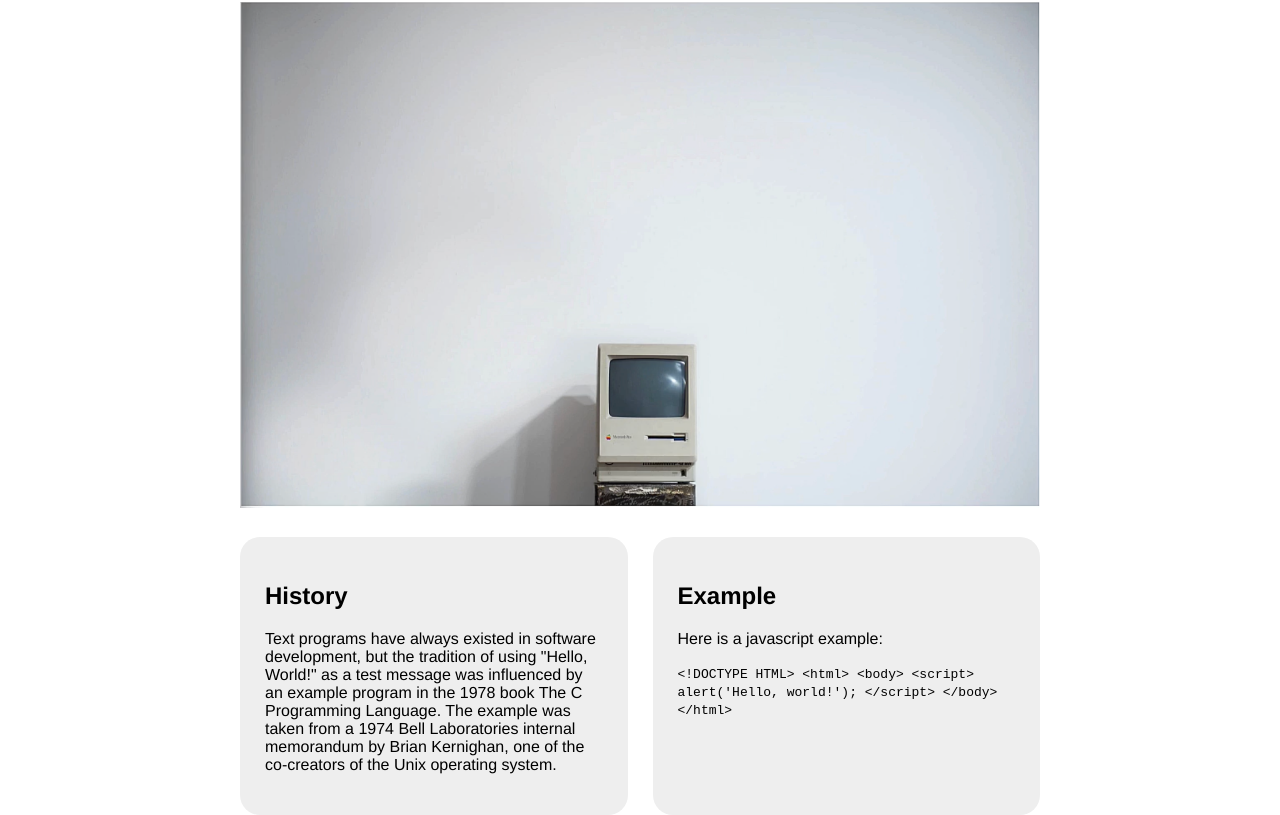
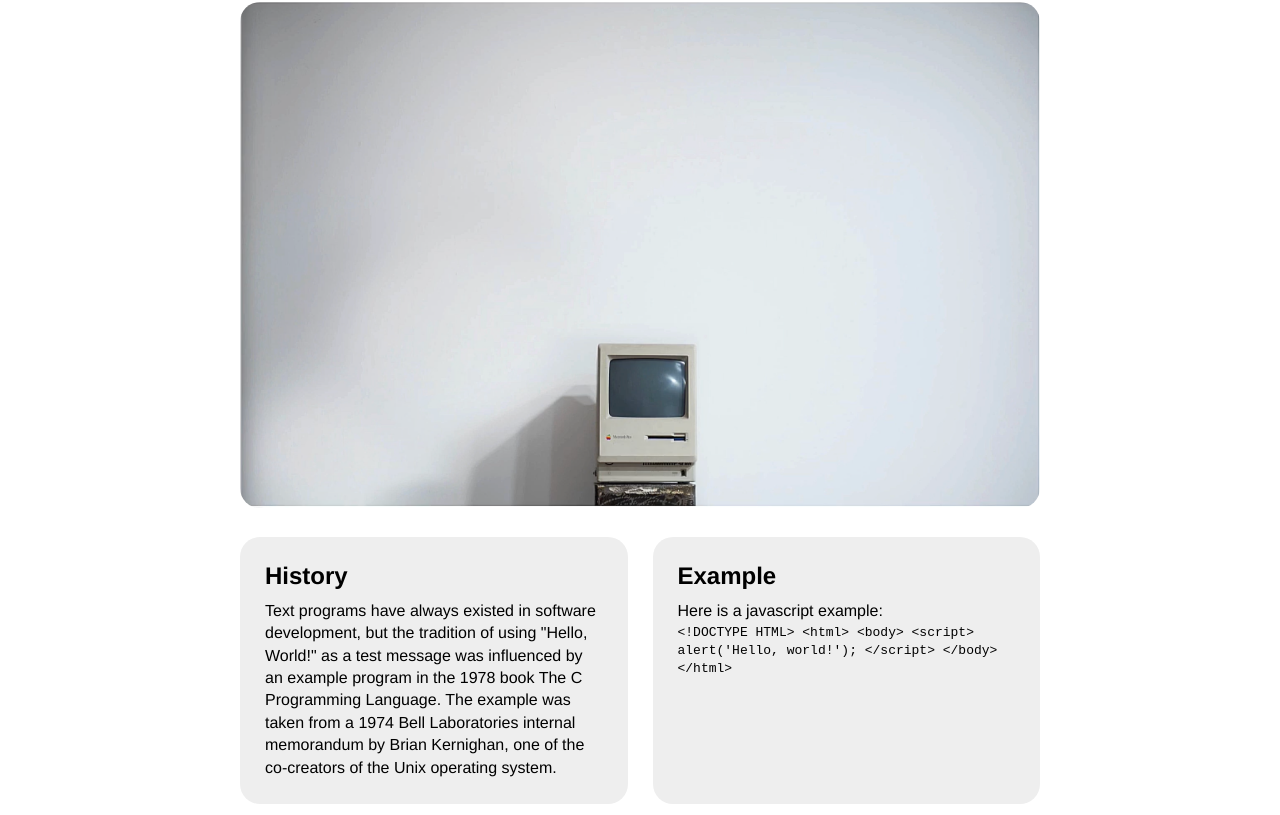
Before and after one commit to Marianav330/Hello-World-Lab, a plain HTML site: page index.html in a window 1280 px wide. Shown: the part 93-908 px from the top of the page. Drawn offline with Linux system fonts and the light colour scheme; files whose address does not match are found by name.

Commit message:
Update screen.css

```diff
--- a/screen.css
+++ b/screen.css
@@ -30,4 +30,13 @@ main{
 }
 img {
   width: 100%;
+  border-radius: 20px;
 }
+
+h2{
+  margin: 0 0 10px 0;
+}
+p{
+  margin:0;
+  line-height:1.4em;
+}
```
